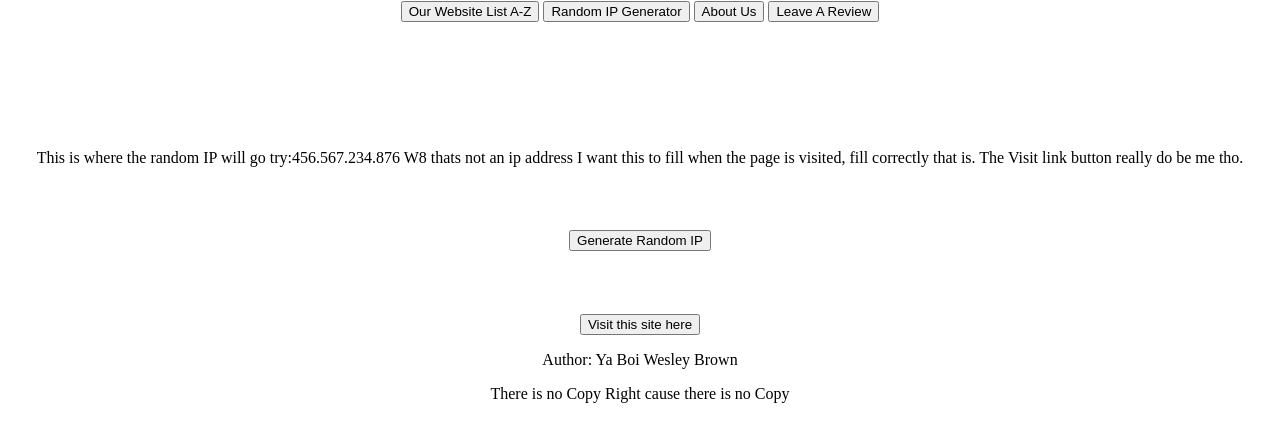
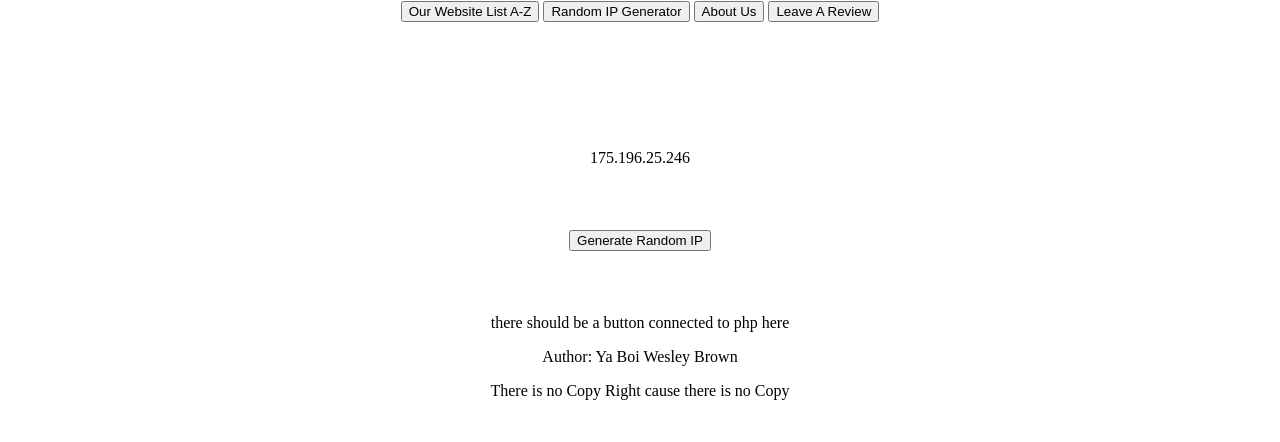
Before and after one commit to WesleyBrown792/CS401, a PHP site: page /B2.php in a window 1280 px wide. Shown: the part 220-662 px from the top of the page. Run offline with PHP 8.4, Linux system fonts and the light colour scheme.

Commit message:
added iprandom

```diff
--- a/B2.php
+++ b/B2.php
@@ -1,3 +1,6 @@
+
+
+
 <html>
     <header>
         <title>Random IP Generator</title>
@@ -29,17 +32,18 @@
             </nav>
         <div>
             <div>
-                This is where the random IP will go try:456.567.234.876 W8 thats not an ip address I want this to fill when the page is visited, fill correctly that is. The Visit link button really do be me tho.
+                <?php
+                  $randIP = mt_rand(0, 255) . "." . mt_rand(0, 255) . "." . mt_rand(0, 255) . "." . mt_rand(0, 255);
+                  echo ($randIP);
+                ?>
             </div>
             <div>
-                <button onclick="window.location.href='https://www.youtube.com/watch?v=dQw4w9WgXcQ';">
+                <button onclick="window.location.href='B2.php'">
                     Generate Random IP
                   </button>
             </div>
             <div>
-                <button onclick="window.location.href='https://www.youtube.com/watch?v=1WburVhYHn8';">
-                    Visit this site here
-                  </button>
+                there should be a button connected to php here
             </div>
         </div>
         <footer>
--- a/info.php
+++ /dev/null
@@ -1,2 +0,0 @@
-<?php
-  phpinfo();;
```
